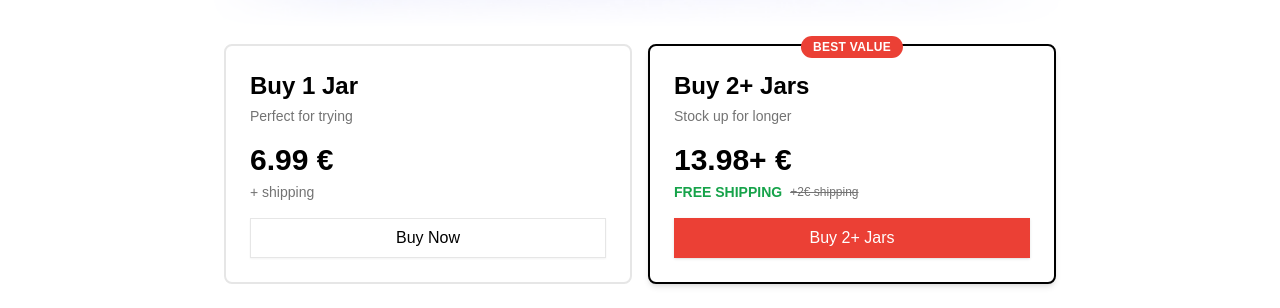
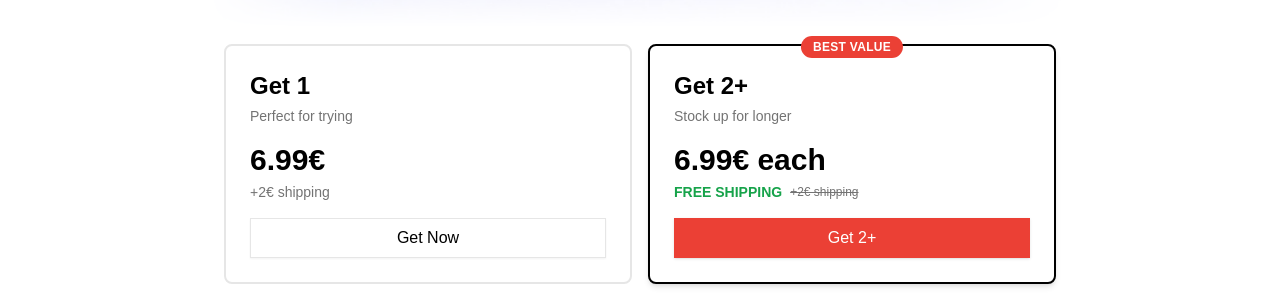
Before and after one commit to kirilchristov/tigre-tigre, a React (Vite) app: page / in a window 1280 px wide. Shown: the part 612-920 px from the top of the page. Built offline with nearby package versions, Linux system fonts and the light colour scheme; no server answers.

Commit message:
chnaged translation to work with vars for currency

```diff
--- a/src/components/ProductCTA.tsx
+++ b/src/components/ProductCTA.tsx
@@ -16,9 +16,14 @@ interface ProductCTAProps {
  * 1. Single jar with shipping cost
  * 2. Multiple jars with free shipping (emphasized as better deal)
  */
+const PRICE = '6.99'
+const SHIPPING_PRICE = '2'
+const CURRENCY = '€'
+
 export function ProductCTA({ className, compact = false }: ProductCTAProps) {
   const { t } = useTranslation()
   const ref = useScrollReveal<HTMLDivElement>()
+  const priceVars = { price: PRICE, currency: CURRENCY, shippingPrice: SHIPPING_PRICE }
 
   const handleBuySingle = () => {
     window.location.href = env.stripe.paymentLinkSingle
@@ -59,11 +64,11 @@ export function ProductCTA({ className, compact = false }: ProductCTAProps) {
             <div>
               <div className="flex items-baseline gap-2">
                 <span className={cn('font-bold text-black', compact ? 'text-2xl' : 'text-3xl')}>
-                  {t('productCTA.single.price')} {t('productCTA.currency')}
+                  {t('productCTA.single.price', priceVars)}
                 </span>
               </div>
               <p className="text-sm text-muted-foreground mt-1">
-                {t('productCTA.single.shipping')}
+                {t('productCTA.single.shipping', priceVars)}
               </p>
             </div>
 
@@ -109,7 +114,7 @@ export function ProductCTA({ className, compact = false }: ProductCTAProps) {
             <div>
               <div className="flex items-baseline gap-2">
                 <span className={cn('font-bold text-black', compact ? 'text-2xl' : 'text-3xl')}>
-                  {t('productCTA.multiple.price')} {t('productCTA.currency')}
+                  {t('productCTA.multiple.price', priceVars)}
                 </span>
               </div>
               <div className="flex items-center gap-2 mt-1">
@@ -117,7 +122,7 @@ export function ProductCTA({ className, compact = false }: ProductCTAProps) {
                   {t('productCTA.multiple.shipping')}
                 </span>
                 <span className="text-xs text-muted-foreground line-through">
-                  {t('productCTA.multiple.shippingSaved')}
+                  {t('productCTA.multiple.shippingSaved', priceVars)}
                 </span>
               </div>
             </div>
--- a/src/locales/bg/translation.json
+++ b/src/locales/bg/translation.json
@@ -87,20 +87,20 @@
   "productCTA": {
     "currency": "€",
     "single": {
-      "title": "Купи 1 буркан",
+      "title": "Вземи 1",
       "description": "Идеално за проба",
-      "price": "6.99",
-      "shipping": "+ доставка",
-      "button": "Купи сега"
+      "price": "{{price}}{{currency}}",
+      "shipping": "+{{shippingPrice}}{{currency}} доставка",
+      "button": "Вземи 1"
     },
     "multiple": {
       "badge": "Най-изгодно",
-      "title": "Купи 2+ буркана",
+      "title": "Вземи 2+",
       "description": "Запаси се за по-дълго",
-      "price": "13.98+",
+      "price": "{{price}}{{currency}} всеки",
       "shipping": "БЕЗПЛАТНА ДОСТАВКА",
-      "shippingSaved": "+2€ доставка",
-      "button": "Купи 2+ буркана"
+      "shippingSaved": "+{{shippingPrice}}{{currency}} доставка",
+      "button": "Вземи 2+"
     },
     "trustSignal": "Бърза доставка в цяла България"
   },
--- a/src/locales/en/translation.json
+++ b/src/locales/en/translation.json
@@ -87,20 +87,20 @@
   "productCTA": {
     "currency": "€",
     "single": {
-      "title": "Buy 1 Jar",
+      "title": "Get 1",
       "description": "Perfect for trying",
-      "price": "6.99",
-      "shipping": "+ shipping",
-      "button": "Buy Now"
+      "price": "{{price}}{{currency}}",
+      "shipping": "+{{shippingPrice}}{{currency}} shipping",
+      "button": "Get Now"
     },
     "multiple": {
       "badge": "Best Value",
-      "title": "Buy 2+ Jars",
+      "title": "Get 2+",
       "description": "Stock up for longer",
-      "price": "13.98+",
+      "price": "{{price}}{{currency}} each",
       "shipping": "FREE SHIPPING",
-      "shippingSaved": "+2€ shipping",
-      "button": "Buy 2+ Jars"
+      "shippingSaved": "+{{shippingPrice}}{{currency}} shipping",
+      "button": "Get 2+"
     },
     "trustSignal": "Fast delivery across Bulgaria"
   },
```
